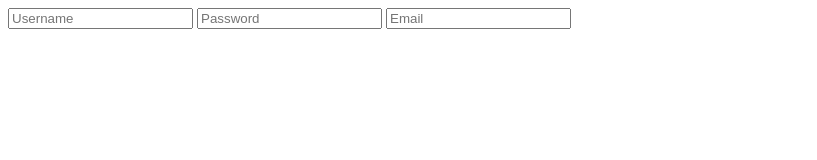
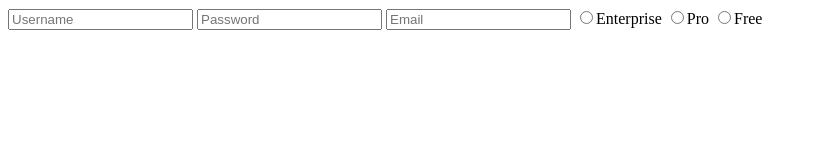
Before and after one commit to Kyle-Ski/FormsExercise, a plain HTML site: page index.html in a window 1280 px wide. Shown: the whole page, without its empty margins (0-817 px from the left). Drawn offline with Linux system fonts and the light colour scheme.

Commit message:
added radio buttons with values and names

```diff
--- a/index.html
+++ b/index.html
@@ -14,6 +14,9 @@
             <input type="text" name="username" value="" placeholder="Username">
             <input type="password" name="password" value="" placeholder="Password">
             <input type="text" name="email" value="" placeholder="Email">
+            <input type="radio" name="company" value="Enterprise">Enterprise
+            <input type="radio" name="company" value="Pro">Pro
+            <input type="radio" name="company" value="Free">Free
         </form>
     </main>
 
```
